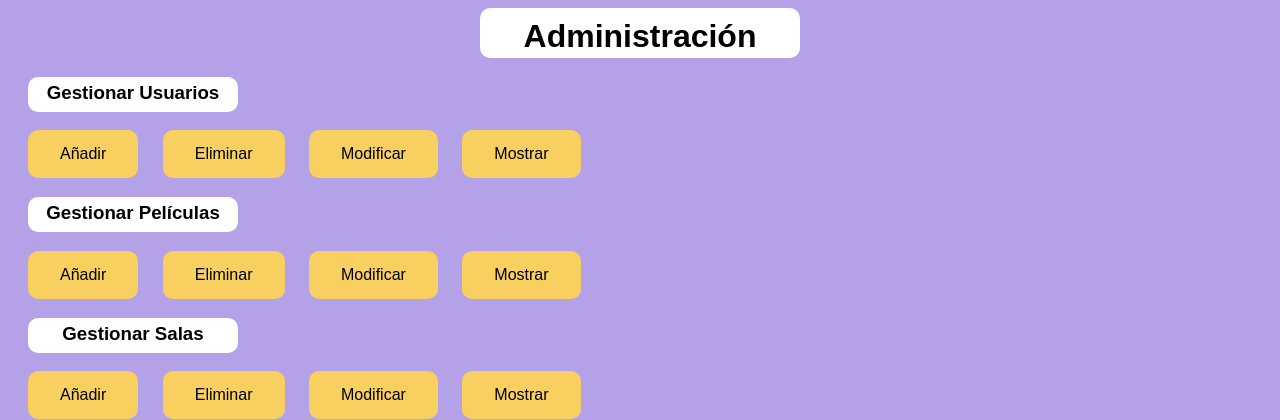
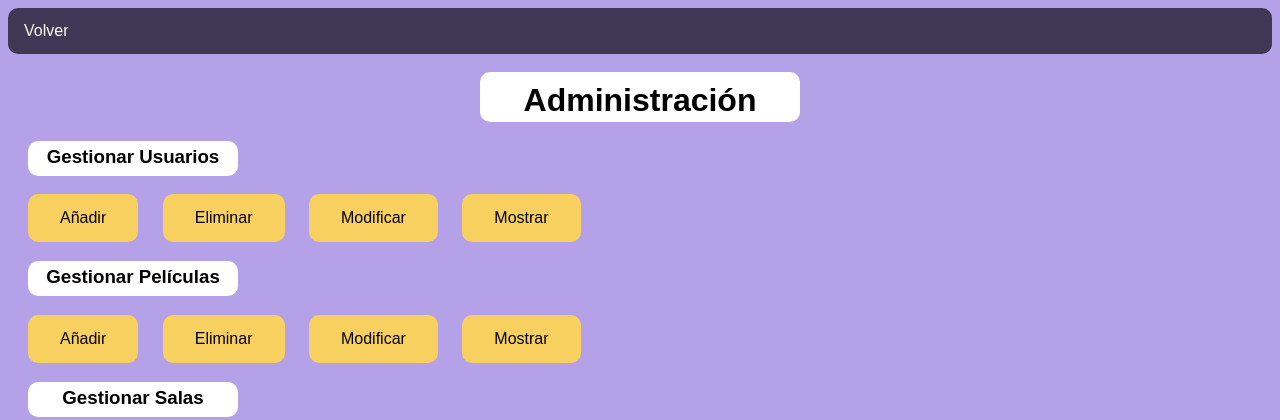
Before and after one commit to emilio-riv20/ProyectoCine, a Django app: page /MenuAdmin/ in a window 1280 px wide. Shown: the top 420 px of the page. Run offline with Django 4.2, Linux system fonts and the light colour scheme.

Commit message:
Arreglos

```diff
--- a/Usac_Cinema/Administrador/templates/MenuAdmin.html
+++ b/Usac_Cinema/Administrador/templates/MenuAdmin.html
@@ -6,6 +6,13 @@
         <link rel="stylesheet" href="{% static 'css/EstilosAdmin.css' %}">
     </head>
 <body>
+
+    <ul class="menu">
+        <!-- Datos de la cinta de opciones -->
+        <li><a href="/">Volver</a></li>
+      </ul>
+<br>
+
 <h1>Administración</h1>
 
 <h3>Gestionar Usuarios</h3>
--- a/Usac_Cinema/Cine/static/css/EstilosAdmin.css
+++ b/Usac_Cinema/Cine/static/css/EstilosAdmin.css
@@ -39,6 +39,33 @@ h3{
     margin-left: 20px;
 }
 .boton:hover{
-    background-color: #a58422;
+    background-color: #af8b1f;
     color: white;
 }
+
+.menu{
+  list-style-type: none;
+  margin: 0;
+  padding: 0;
+  overflow: hidden;
+  background-color: #403855;
+  border-radius: 10px;
+}
+.menu li {
+  float: left;
+}
+
+.menu li a {
+    /*Esto es para la configuración de letra de la cinta de opciones*/
+  display: block;
+  color: white;
+  text-align: center;
+  padding: 14px 16px;
+  text-decoration: none;
+  border-radius: 10px;
+}
+
+.menu li a:hover {
+    /*Esto es para cambiar el color de las opciones de la cinta al momento de pasar el mouse sobre ellas*/
+  background-color: #8c60aa;
+}
```
